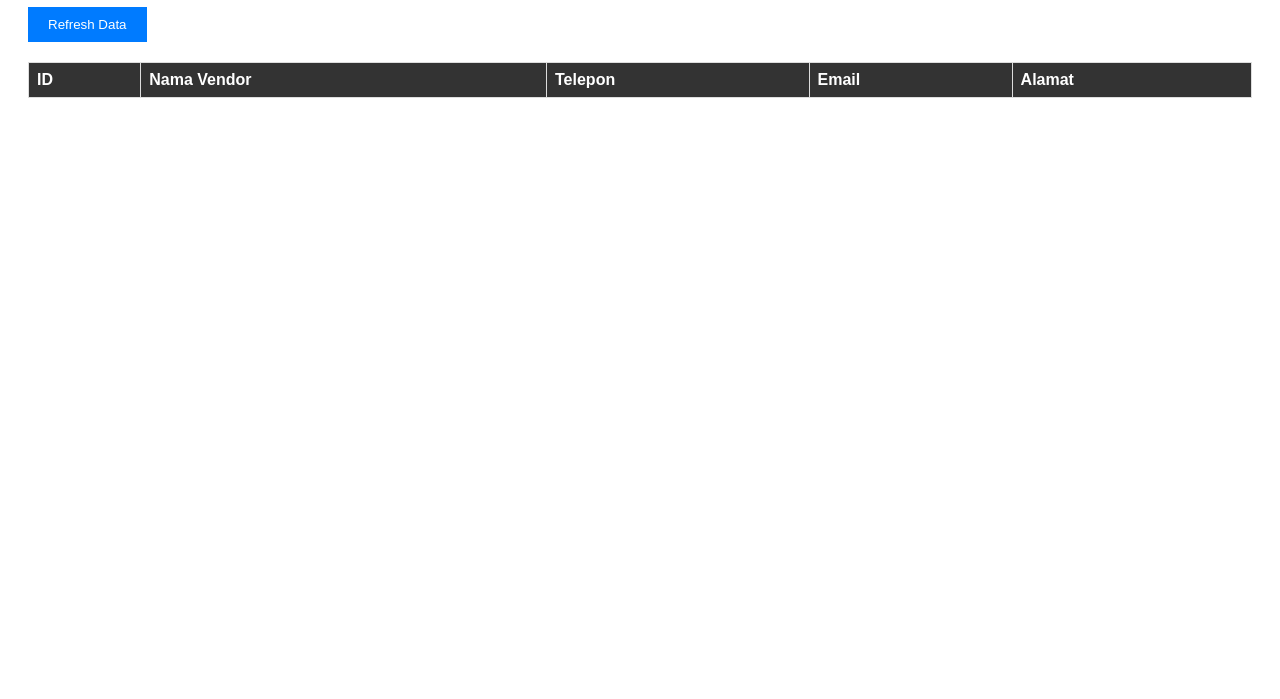
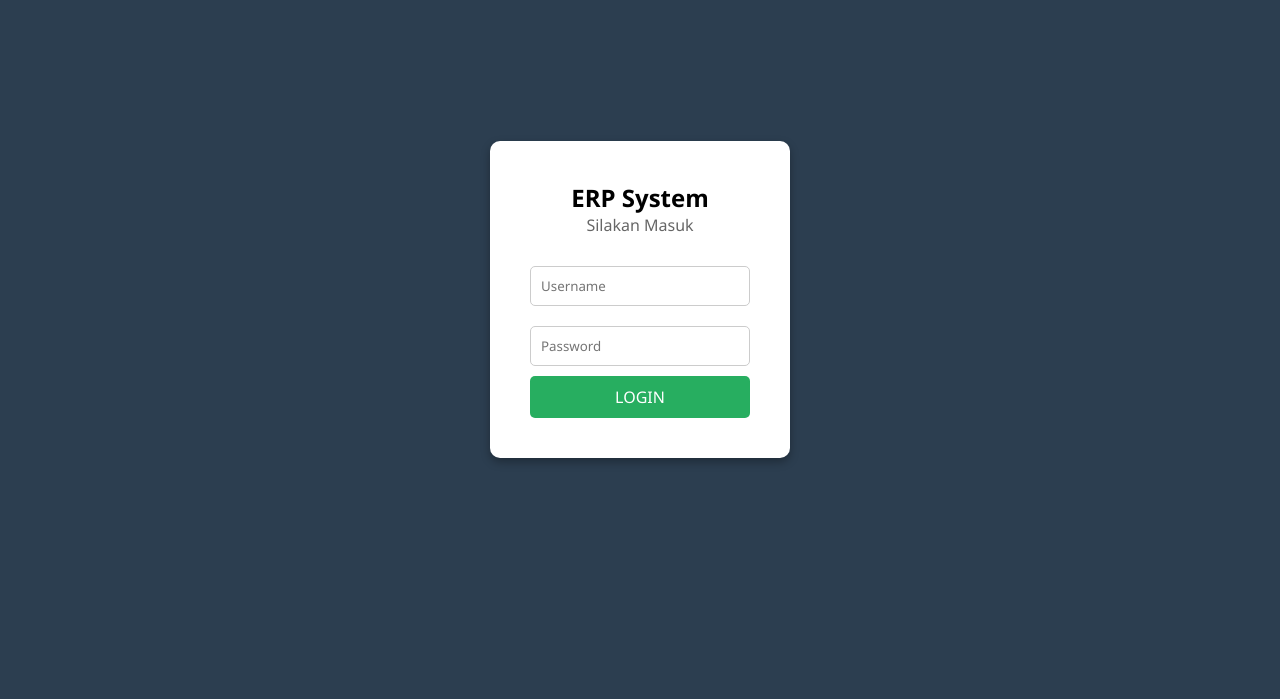
Before and after one commit to Zidkielm/ERP---TeknoRakit, a website built with Vite: page index.html in a window 1280 px wide. Shown: the part 101-800 px from the top of the page. Built offline with nearby package versions, Linux system fonts and the light colour scheme.

Commit message:
update tampilan htlm nya

```diff
--- a/index.html
+++ b/index.html
@@ -2,40 +2,80 @@
 <html>
   <head>
     <meta charset="UTF-8" />
-    <title>ERP TeknoRakit</title>
+    <title>TeknoRakit ERP - Login</title>
+    <link rel="stylesheet" href="style.css">
     <style>
-      body { font-family: sans-serif; padding: 20px; }
-      table { width: 100%; border-collapse: collapse; margin-top: 20px; }
-      th, td { border: 1px solid #ddd; padding: 8px; text-align: left; }
-      th { background-color: #333; color: white; }
-      button {
-        padding: 10px 20px;
-        background-color: #007bff;
+      /* Style Khusus Halaman Login (Sederhana saja dulu) */
+      .login-container {
+        display: flex;
+        flex-direction: column;
+        justify-content: center;
+        align-items: center;
+        height: 100vh;
+        background-color: #2c3e50;
+      }
+      .login-box {
+        background: white;
+        padding: 40px;
+        border-radius: 10px;
+        box-shadow: 0 4px 10px rgba(0,0,0,0.3);
+        width: 300px;
+        text-align: center;
+      }
+      .login-box input {
+        width: 100%;
+        padding: 10px;
+        margin: 10px 0;
+        border: 1px solid #ccc;
+        border-radius: 5px;
+      }
+      .login-box button {
+        width: 100%;
+        padding: 10px;
+        background-color: #27ae60;
         color: white;
         border: none;
+        border-radius: 5px;
         cursor: pointer;
+        font-size: 16px;
       }
-      button:hover { background-color: #0056b3; }
+      .error-msg { color: red; font-size: 12px; margin-top: 10px; display: none; }
+
+      /* Bagian Dashboard (Awalnya disembunyikan) */
+      #dashboard-view { display: none; height: 100vh; }
+      .welcome-screen {
+        display: flex;
+        justify-content: center;
+        align-items: center;
+        height: 100%;
+        font-size: 24px;
+        color: #333;
+        flex-direction: column;
+      }
     </style>
   </head>
   <body>
-    <h1>Data Vendor</h1>
 
-    <button id="btn-refresh">Refresh Data</button>
+    <div id="login-view" class="login-container">
+      <div class="login-box">
+        <h2>ERP System</h2>
+        <p style="margin-bottom:20px; color:#666;">Silakan Masuk</p>
 
-    <table>
-      <thead>
-        <tr>
-          <th>ID</th>
-          <th>Nama Vendor</th>
-          <th>Telepon</th>
-          <th>Email</th>
-          <th>Alamat</th>
-        </tr>
-      </thead>
-      <tbody id="vendor-table-body">
-        </tbody>
-    </table>
+        <input type="text" id="inp-username" placeholder="Username" />
+        <input type="password" id="inp-password" placeholder="Password" />
+
+        <button id="btn-login">LOGIN</button>
+        <p id="login-error" class="error-msg">Username atau Password Salah!</p>
+      </div>
+    </div>
+
+    <div id="dashboard-view">
+      <div class="welcome-screen">
+        <h1 id="user-role-display">...</h1>
+        <p>Selamat bekerja.</p>
+        <button onclick="location.reload()" style="margin-top:20px; padding:10px 20px; cursor:pointer;">Logout</button>
+      </div>
+    </div>
 
     <script type="module" src="/src/renderer.js"></script>
   </body>
```
